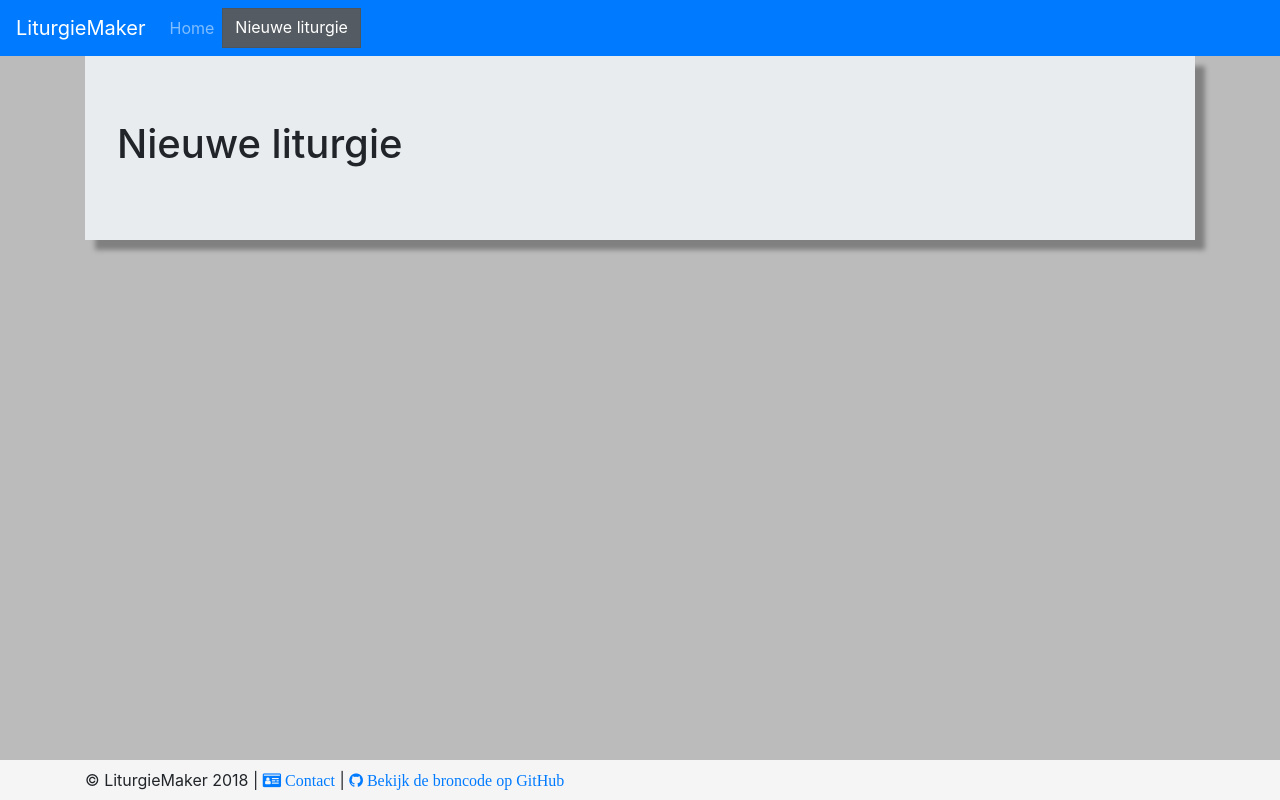
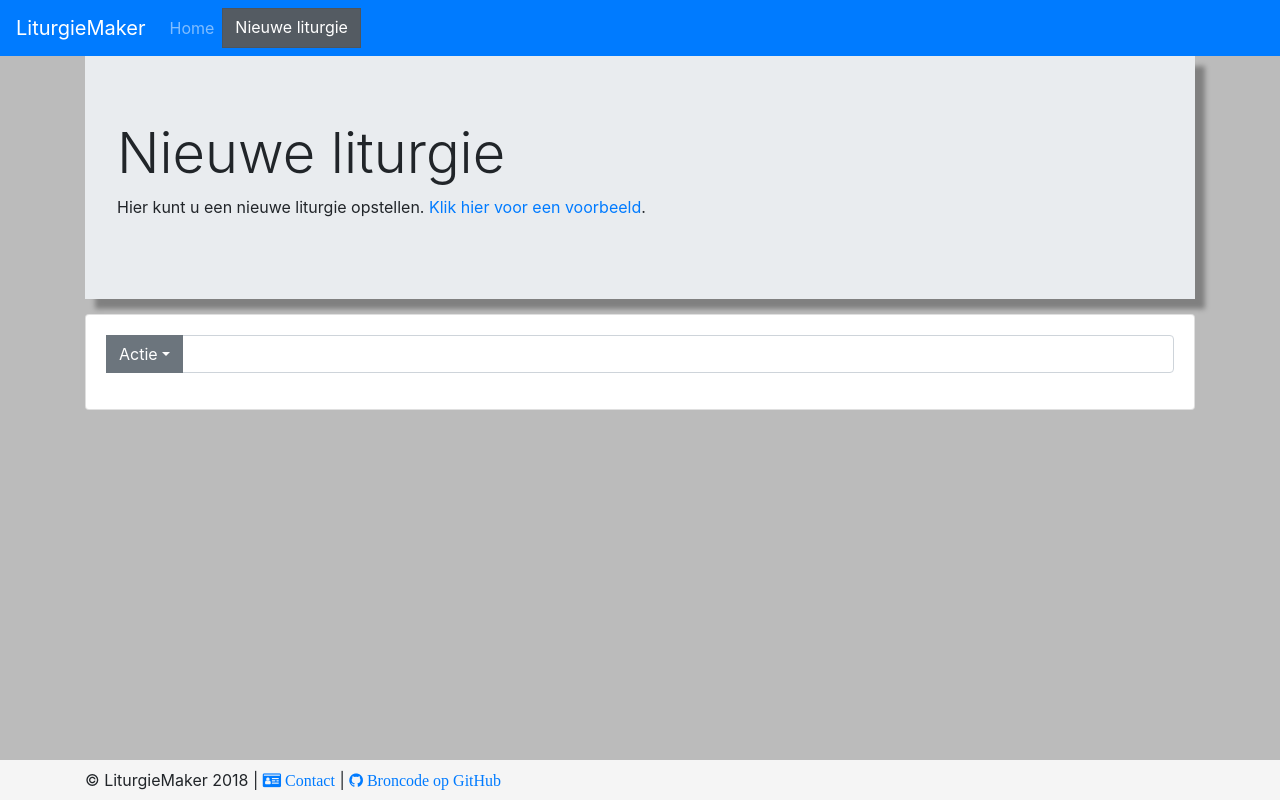
Before and after one commit to BenvdStouwe/LiturgieMaker, an Angular app: page /nieuweLiturgie in a window 1280 px wide. Built offline with nearby package versions, Linux system fonts and the light colour scheme.

Commit message:
Begin aan nieuwer liturgie

```diff
--- a/src/app/basicComponents/footer.component.html
+++ b/src/app/basicComponents/footer.component.html
@@ -10,7 +10,7 @@
     <a href="https://github.com/BenvdStouwe/LiturgieMaker/"
        target="_blank">
       <i class="fa fa-github"
-         aria-hidden="true"> Bekijk de broncode op GitHub</i>
+         aria-hidden="true"> Broncode op GitHub</i>
     </a>
   </div>
 </footer>
--- a/src/app/basicComponents/header.component.html
+++ b/src/app/basicComponents/header.component.html
@@ -2,10 +2,9 @@
   <a class="navbar-brand"
      routerLink="home"
      [innerText]="title"></a>
-  <button class="navbar-toggler"
+  <button class="navbar-toggler navbar-toggler-right"
           type="button"
-          data-toggle="collapse"
-          data-target="#navbarSupportedContent"
+          (click)="isNavbarCollapsed = !isNavbarCollapsed"
           aria-controls="navbarSupportedContent"
           aria-expanded="false"
           aria-label="Toggle navigation">
@@ -13,6 +12,7 @@
   </button>
 
   <div class="collapse navbar-collapse"
+       [ngbCollapse]="!isNavbarCollapsed"
        id="navbarSupportedContent">
     <div class="navbar-nav">
       <a class="nav-item nav-link"
--- a/src/app/liturgie/nieuwe-liturgie.component.html
+++ b/src/app/liturgie/nieuwe-liturgie.component.html
@@ -1,3 +1,30 @@
 <div class="jumbotron">
-  <h1>Nieuwe liturgie</h1>
+  <h1 class="display-4">Nieuwe liturgie</h1>
+  <p>Hier kunt u een nieuwe liturgie opstellen.
+    <a routerLink="tutorial">Klik hier voor een voorbeeld</a>.
+  </p>
 </div>
+<div class="card">
+  <div class="card-body">
+    <div ngbDropdown
+         class="input-group mb-3">
+      <div class="input-group-prepend">
+        <button class="btn btn-secondary dropdown-toggle"
+                type="button"
+                id="dropdown1"
+                ngbDropdownToggle>Actie</button>
+        <div class="dropdown-menu"
+             aria-labelledby="dropdown1"
+             ngbDropdownMenu>
+          <button class="dropdown-item">Actie</button>
+          <button class="dropdown-item">Schriftlezing</button>
+          <button class="dropdown-item">Lied</button>
+          <button class="dropdown-item">Anders</button>
+        </div>
+      </div>
+      <input type="text"
+             class="form-control"
+             aria-label="Text input with dropdown button">
+    </div>
+  </div>
+</div>
```
